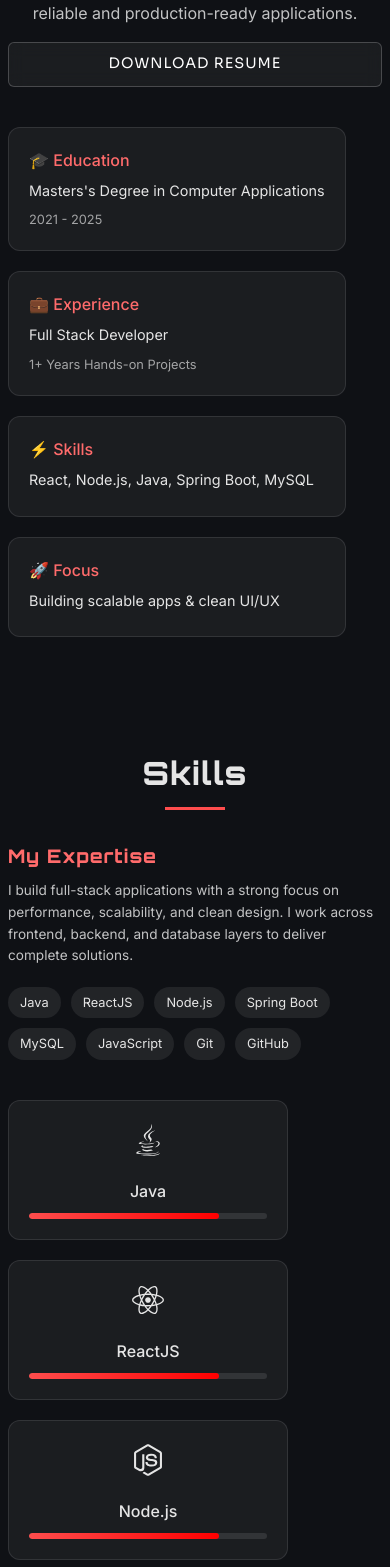
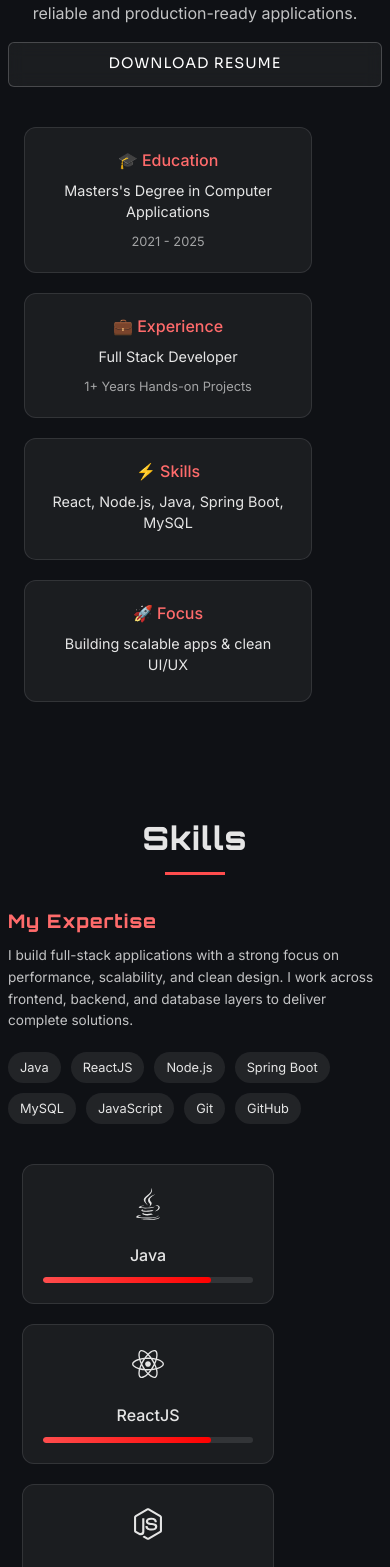
Before and after one commit to redhodom/-Portfolio-Freezee, a React (Vite) app: page / in a window 390 px wide. Shown: the part 1221-2788 px from the top of the page. Built offline with nearby package versions, Linux system fonts and the light colour scheme.

Commit message:
media quaries added

```diff
--- a/src/home.module.css
+++ b/src/home.module.css
@@ -1003,6 +1003,29 @@ h3 {
     text-align: center;
   }
 
+  /* CENTER ABOUT CARDS */
+.aboutCards {
+  justify-items: center;
+}
+
+/* FIX CARD WIDTH + CENTER */
+.card {
+  width: 90%;
+  max-width: 320px;
+  text-align: center;
+}
+
+/* CENTER SKILLS GRID ITEMS */
+.skillsGrid {
+  justify-items: center;
+}
+
+/* FIX SKILL BOX WIDTH */
+.skillBox {
+  width: 90%;
+  max-width: 320px;
+}
+
 }
 
 /* ===== SMALL PHONES ===== */
```
